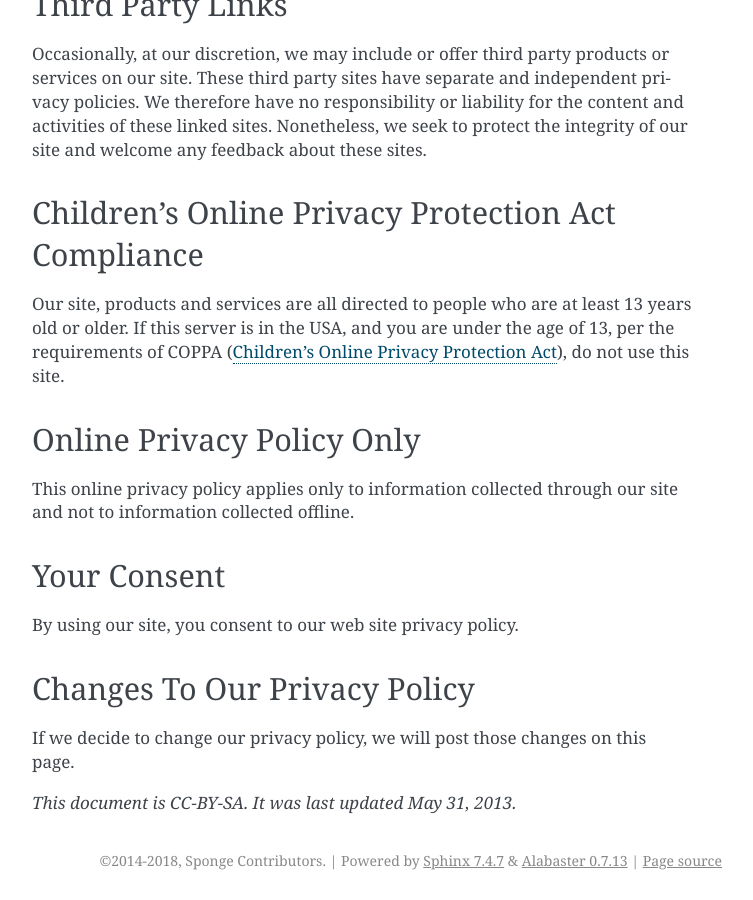
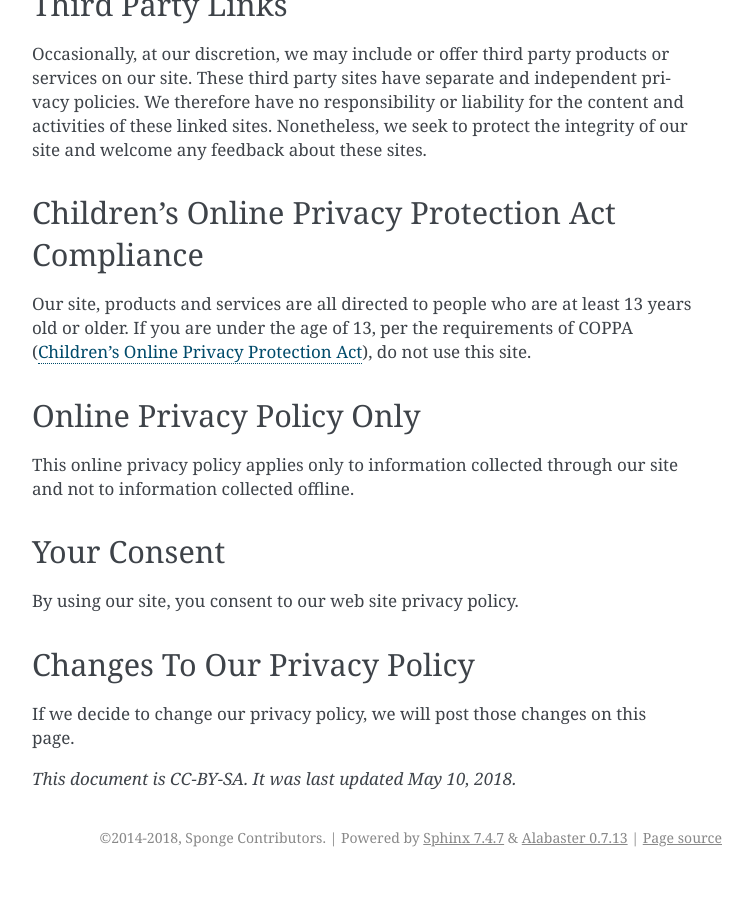
Before and after one commit to SpongePowered/SpongeDocs, a Sphinx documentation site: the page built from source/about/privacy.rst, in a window 1280 px wide and 900 px high, scrolled down 1912 px. Shown: the whole window, without its empty margins (388-1141 px from the left). Built offline with Sphinx 7.4.7, drawn with Linux system fonts in a browser that asks for light colours; pages that are not in the unit, such as notebooks, are missing from menus; after the commit the page ends 2789 px from its top, so only the background shows below that.

Commit message:
Adjust COPPA statement
Thanks to DannyPS for spotting this

```diff
--- a/source/about/privacy.rst
+++ b/source/about/privacy.rst
@@ -77,8 +77,8 @@ Children's Online Privacy Protection Act Compliance
 ~~~~~~~~~~~~~~~~~~~~~~~~~~~~~~~~~~~~~~~~~~~~~~~~~~~
 
 Our site, products and services are all directed to people who are at least 13 years old or older.
-If this server is in the USA, and you are under the age of 13, per the requirements of COPPA (`Children's Online Privacy
-Protection Act <https://en.wikipedia.org/wiki/Children%27s_Online_Privacy_Protection_Act>`_), do not use this site.
+If you are under the age of 13, per the requirements of COPPA (`Children's Online Privacy Protection Act
+<https://en.wikipedia.org/wiki/Children%27s_Online_Privacy_Protection_Act>`_), do not use this site.
 
 
 Online Privacy Policy Only
@@ -96,4 +96,4 @@ Changes To Our Privacy Policy
 
 If we decide to change our privacy policy, we will post those changes on this page.
 
-*This document is CC-BY-SA. It was last updated May 31, 2013.*
+*This document is CC-BY-SA. It was last updated May 10, 2018.*
```
